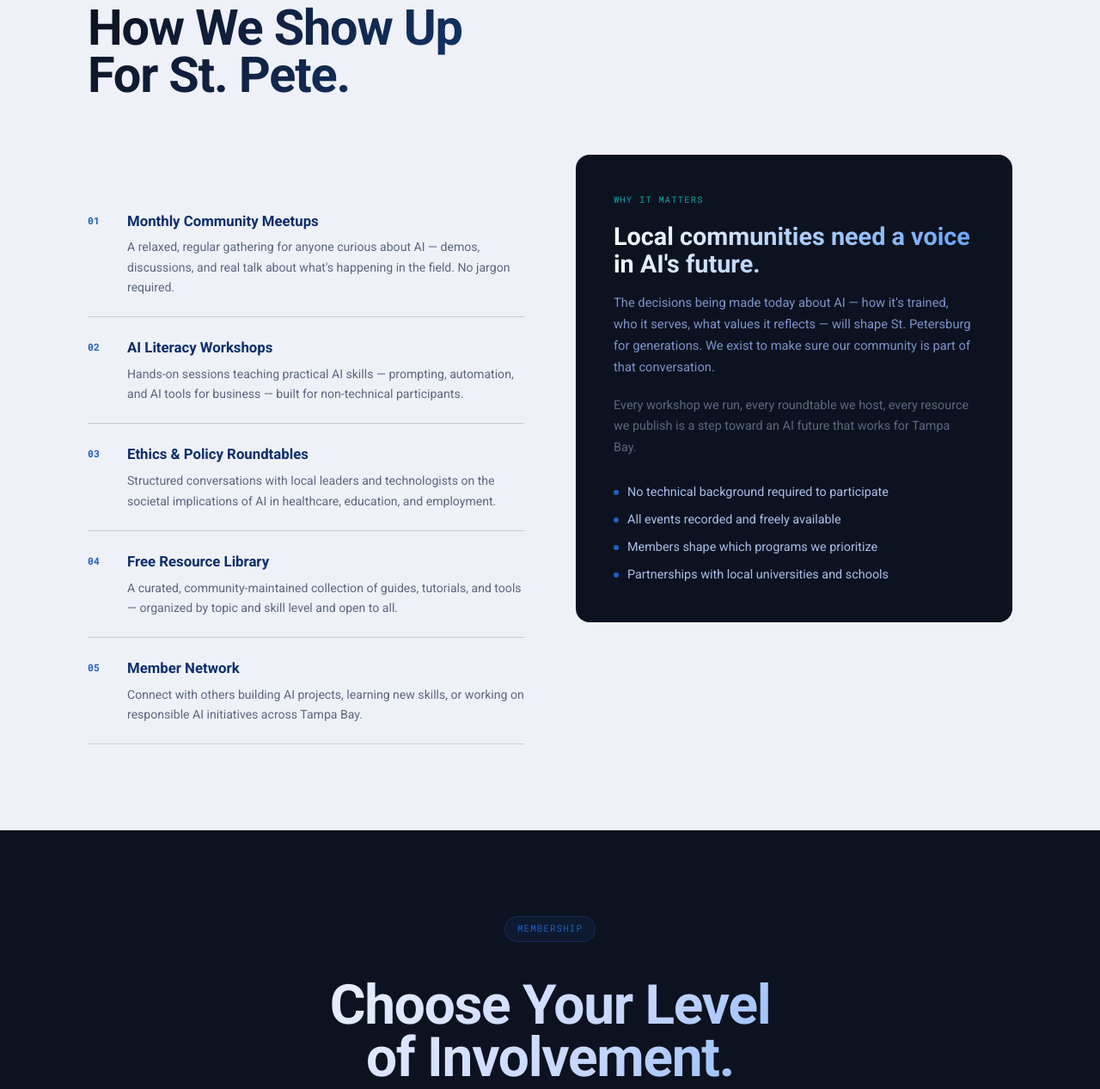
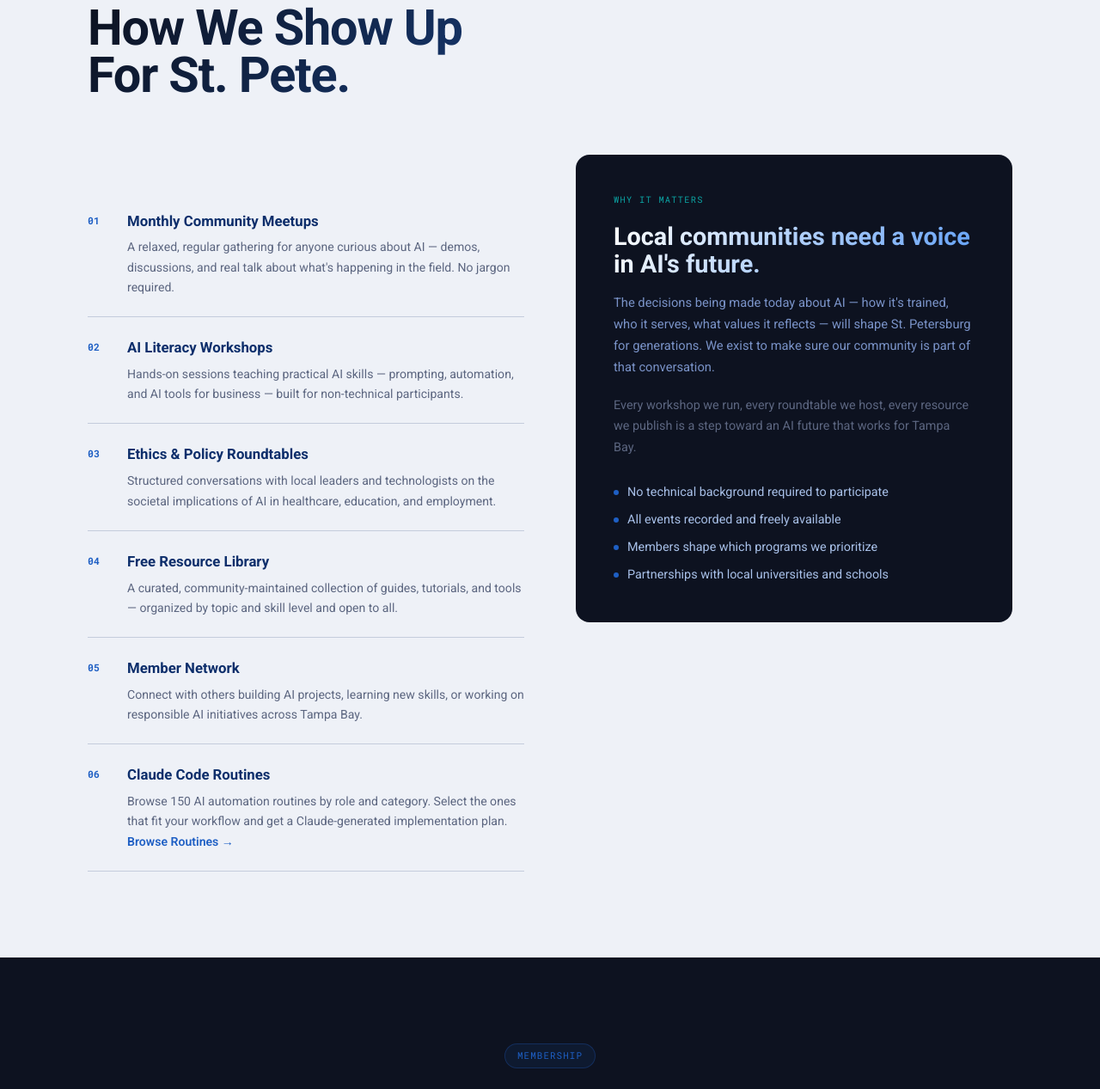
Before and after one commit to Scrumbuddha/stpeteai, a Flask app: page / in a window 1280 px wide. Shown: the part 1973-3240 px from the top of the page at 86% size. Run offline with Flask 3, Linux system fonts and the light colour scheme; data comes from the database, SQL or seed files in the repository; data that the repository does not hold is empty; some libraries are stand-ins or nearby versions.

Commit message:
feat: add Routines to nav, footer, programs section, and sitemap
Co-Authored-By: Claude Sonnet 4.6 <noreply@anthropic.com>

```diff
--- a/app.py
+++ b/app.py
@@ -301,6 +301,7 @@ def sitemap():
         ('https://www.stpeteai.org/#claudes-brain',  '2026-05-27', 'weekly',  '0.8'),
         ('https://www.stpeteai.org/#contact',        '2026-03-09', 'yearly',  '0.6'),
         ('https://www.stpeteai.org/match',  '2026-05-21', 'weekly',  '0.8'),
+        ('https://www.stpeteai.org/routines', '2026-06-08', 'weekly', '0.8'),
     ]
     xml = ['<?xml version="1.0" encoding="UTF-8"?>',
            '<urlset xmlns="http://www.sitemaps.org/schemas/sitemap/0.9">']
--- a/templates/index.html
+++ b/templates/index.html
@@ -488,6 +488,7 @@ footer{background:var(--dark);border-top:1px solid var(--border-dark);padding:48
       <a href="#meetup">Meetup</a>
       <a href="#lessons">Book a Lesson</a>
       <a href="#claudes-brain">Resources</a>
+      <a href="/routines">Routines</a>
       <a href="/match">Showcase</a>
       <a href="#contact">Contact</a>
     </div>
@@ -604,6 +605,13 @@ footer{background:var(--dark);border-top:1px solid var(--border-dark);padding:48
           <div class="program-body">
             <h4>Member Network</h4>
             <p>Connect with others building AI projects, learning new skills, or working on responsible AI initiatives across Tampa Bay.</p>
+          </div>
+        </div>
+        <div class="program-item">
+          <span class="program-num">06</span>
+          <div class="program-body">
+            <h4>Claude Code Routines</h4>
+            <p>Browse 150 AI automation routines by role and category. Select the ones that fit your workflow and get a Claude-generated implementation plan. <a href="/routines" style="color:var(--blue);text-decoration:none;font-weight:600">Browse Routines &rarr;</a></p>
           </div>
         </div>
       </div>
@@ -943,6 +951,7 @@ footer{background:var(--dark);border-top:1px solid var(--border-dark);padding:48
       <div class="footer-col">
         <h5>Resources</h5>
         <a href="#claudes-brain">Resources</a>
+        <a href="/routines">Routines</a>
         <a href="https://www.claudesbrain.com" target="_blank" rel="noopener">claudesbrain.com</a>
       </div>
       <div class="footer-col">
```
